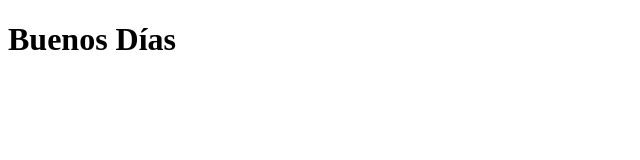
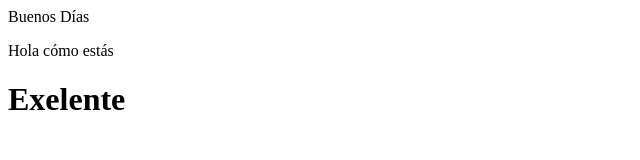
Before and after one commit to AlexaBena/RepositorioADSI, a plain HTML site: page index.html in a window 1280 px wide. Shown: the whole page, without its empty margins (0-640 px from the left). Drawn offline with Linux system fonts and the light colour scheme.

Commit message:
Agregando Codigo

```diff
--- a/index.html
+++ b/index.html
@@ -7,6 +7,9 @@
     <title>Document</title>
 </head>
 <body>
-    <h1>Buenos Días</h1>
+    Buenos Días
+    <p>Hola cómo estás </p>
+    <h1>Exelente</h1>
+
 </body>
 </html>
```
